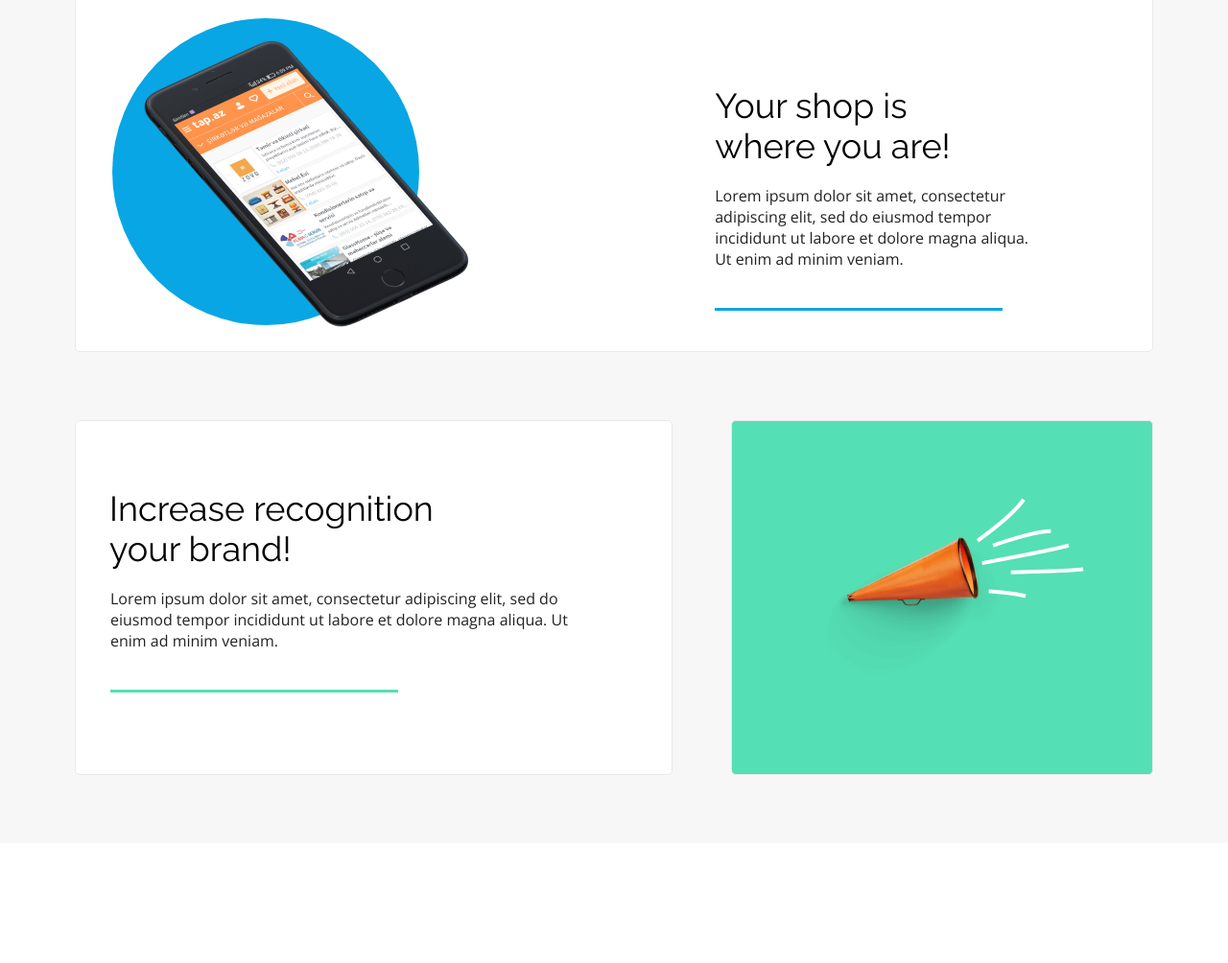
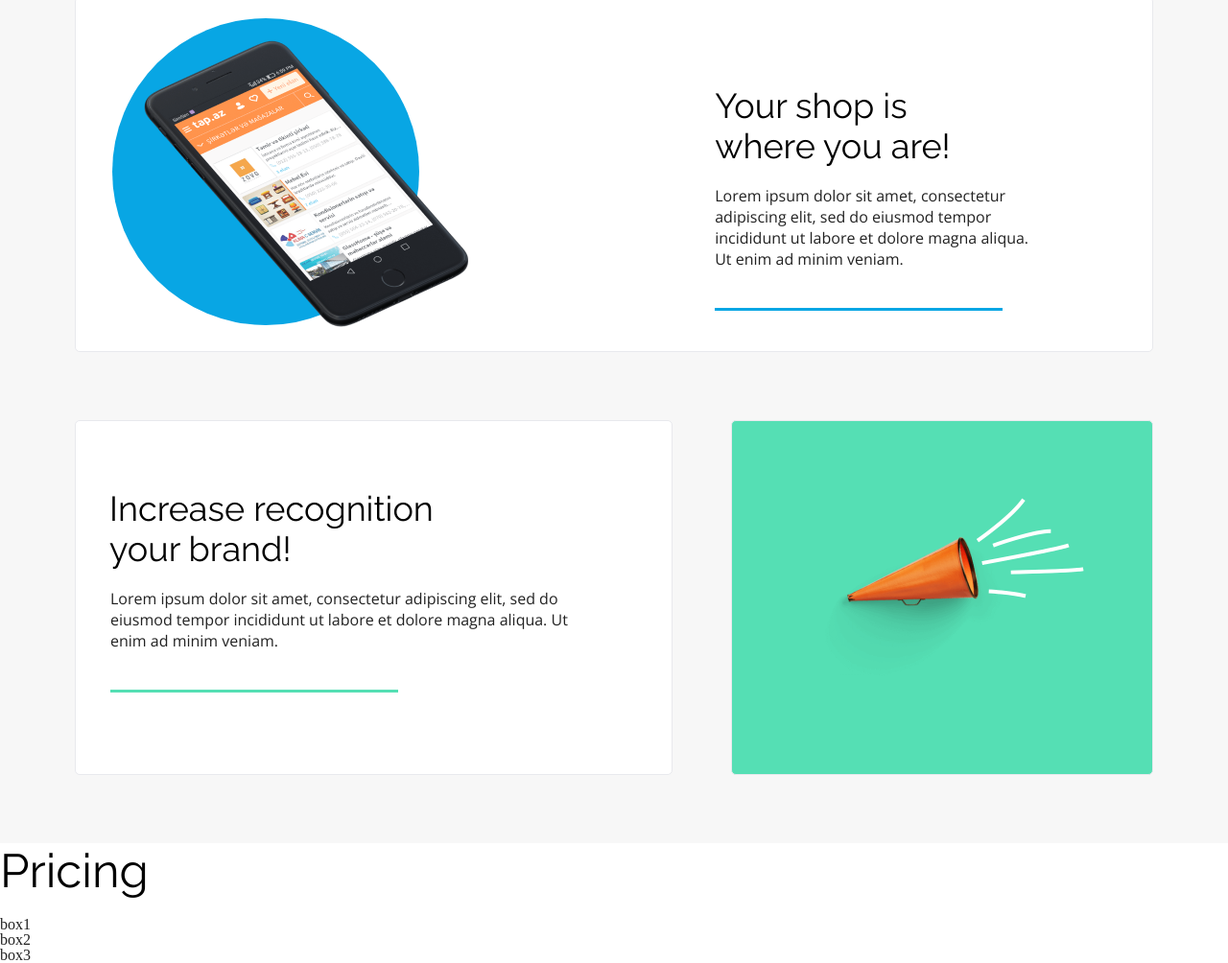
Before and after one commit to Lulily13/BestShop, a plain HTML site: page index.html in a window 1280 px wide. Shown: the part 1931-2935 px from the top of the page at 96% size. Before the commit the page ends 2810 px from the top, so only its background shows below. Drawn offline with nearby package versions, Linux system fonts and the light colour scheme.

Commit message:
Added elements to pricing section

```diff
--- a/index.html
+++ b/index.html
@@ -89,6 +89,17 @@
             </div>
         </div>
     </section>
+
+    <section class="pricing">
+        <div class="pricing__container">
+            <h1>Pricing</h1>
+            <div class="pricing__box__container">
+                <div class="pricing__box pricing__box1">box1</div>
+                <div class="pricing__box pricing__box2">box2</div>
+                <div class="pricing__box pricing__box3">box3</div>
+        </div>
+        </div>
+    </section>
 </body>
 
 </html>
```
